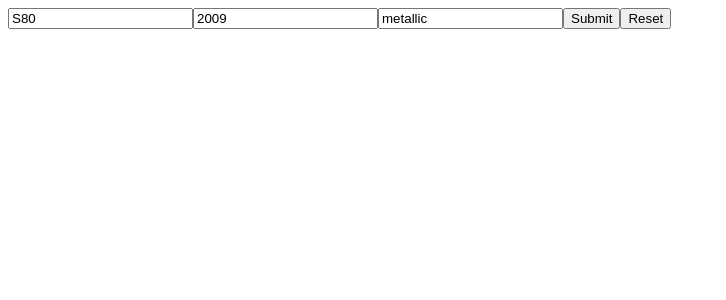
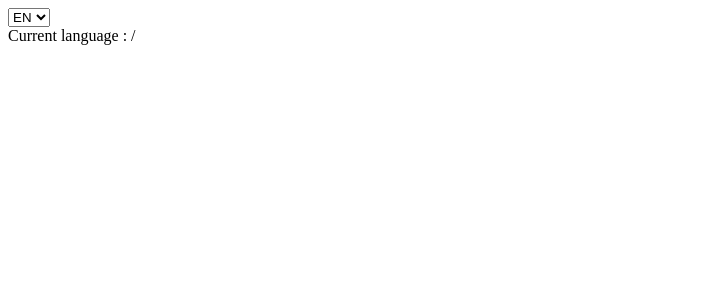
Before and after one commit to mgnkgn/develhope-react-exercises, a React (Create React App) app: page / in a window 1280 px wide. Shown: the top 300 px of the page, without its empty margins (0-726 px from the left). Built offline with nearby package versions, Linux system fonts and the light colour scheme.

Commit message:
useContext

```diff
--- a/src/App.js
+++ b/src/App.js
@@ -1,4 +1,4 @@
-import React, { Component } from "react";
+import React, { Component, useContext } from "react";
 
 import DisplayLanguage from "./DisplayLanguage";
 import Welcome from "./Welcome";
@@ -11,14 +11,14 @@ import GithubUsersList from "./GithubUsersList";
 import UseCounter from "./UseCounter";
 import Form from "./Form";
 import CarDetails from "./CarDetails";
+import { LanguageCtxProvider } from "./LanguageCtx";
+import DisplayLangFunc from "./DisplayLangFunc";
 
 const App = () => {
-  const onCounterChange = (counter) => {
-    console.log(`Current counter is ${counter}`);
-  };
+  const { count, decrementCount, incrementCount, resetCount } = UseCounter();
 
-  const { count, decrementCount, incrementCount, resetCount } = UseCounter();
   return (
+    <LanguageCtxProvider>
       <div>
         {/* <Login /> */}
         {/* <ClickCounter onCounterChange={onCounterChange} /> */}
@@ -31,8 +31,10 @@ const App = () => {
         <button onClick={resetCount}>Reset</button>
       </div>
     <Form /> */}
-      <CarDetails />
+        {/* <CarDetails /> */}
       </div>
+      <DisplayLangFunc />
+    </LanguageCtxProvider>
   );
 };
 
--- /dev/null
+++ b/src/DisplayLangFunc.js
@@ -0,0 +1,41 @@
+import React, { useContext, useState } from "react";
+import { LanguageCtx } from "./LanguageCtx";
+
+const DisplayLangFunc = () => {
+  const { setLanguage, initialLanguages } = useContext(LanguageCtx);
+
+  const [lang, setLang] = useState("");
+  const [langInfo, setLangInfo] = useState("");
+
+  const onChangeHandler = (event) => {
+    event.preventDefault();
+    console.log(event.target.value);
+    const selectedLanguage = event.target.value;
+    const foundLang = initialLanguages.find(
+      (el) => el.lang === selectedLanguage
+    );
+    setLang(foundLang.lang);
+    setLangInfo(foundLang.text);
+  };
+  return (
+    <div>
+      {" "}
+      <form>
+        <select name="lang" id="lang" onChange={onChangeHandler}>
+          <option value="EN">EN</option>
+          <option value="IT">IT</option>
+          <option value="TR">TR</option>
+          <option value="RO">RO</option>
+          <option value="PT">PT</option>
+          <option value="ES">ES</option>
+          <option value="FR">FR</option>
+          <option value="CZ">CZ</option>
+        </select>
+        <br />
+        Current language : {lang} / {langInfo}
+      </form>
+    </div>
+  );
+};
+
+export default DisplayLangFunc;
--- /dev/null
+++ b/src/LanguageCtx.js
@@ -0,0 +1,32 @@
+import React, { createContext, useReducer } from "react";
+import LanguageReducer from "./LanguageReducer";
+
+const initialLanguages = [
+  { lang: "EN", text: "Current language is English", selected: true },
+  { lang: "IT", text: "La lingua corrente è l'Italiano", selected: false },
+  { lang: "TR", text: "Şu anki dil Türkçe", selected: false },
+  { lang: "RO", text: "Limba actuală este Româna", selected: false },
+  { lang: "PT", text: "O idioma atual é Portugues", selected: false },
+  { lang: "ES", text: "El idioma actual es el Español", selected: false },
+  { lang: "FR", text: "La langue actuelle est le Français", selected: false },
+  { lang: "CZ", text: "Aktuální jazyk je Čeština", selected: false },
+];
+
+export const LanguageCtx = createContext(initialLanguages);
+
+export const LanguageCtxProvider = ({ children }) => {
+  const [state, dispatch] = useReducer(LanguageReducer, initialLanguages);
+
+  const setLanguage = (language) => {
+    dispatch({
+      type: "SET_LANGUAGE",
+      payload: language,
+    });
+  };
+
+  return (
+    <LanguageCtx.Provider value={{ setLanguage, initialLanguages }}>
+      {children}
+    </LanguageCtx.Provider>
+  );
+};
--- /dev/null
+++ b/src/LanguageReducer.js
@@ -0,0 +1,6 @@
+export default (state, action) => {
+  //   switch (action.type) {
+  //     case "SET_LANGUAGE":
+  //       return { ...state[action.payload] };
+  //   }
+};
```
Lines whose indentation alone changed are shown as unchanged.
